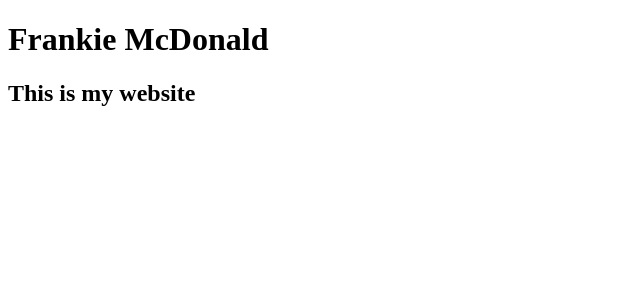
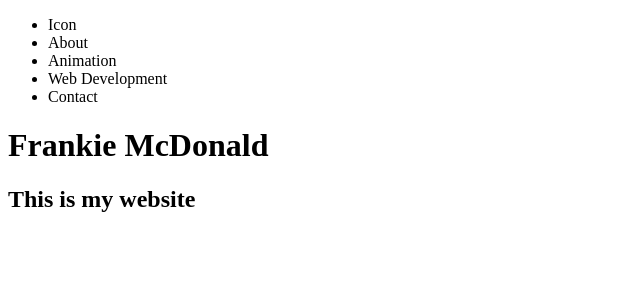
Before and after one commit to frankie-mcdonald/artist-website, a React (Vite) app: page / in a window 1280 px wide. Shown: the top 300 px of the page, without its empty margins (0-640 px from the left). Built offline with nearby package versions, Linux system fonts and the light colour scheme.

Commit message:
initial header

```diff
--- a/src/components/Header/Header.jsx
+++ b/src/components/Header/Header.jsx
@@ -1,7 +1,17 @@
 import "./Header.scss";
 
 function Header() {
-  return <div className="header"></div>;
+  return (
+    <div className="header">
+      <ul className="header">
+        <li className="header__item">Icon</li>
+        <li className="header__item">About</li>
+        <li className="header__item">Animation</li>
+        <li className="header__item">Web Development</li>
+        <li className="header__item">Contact</li>
+      </ul>
+    </div>
+  );
 }
 
 export default Header;
```
